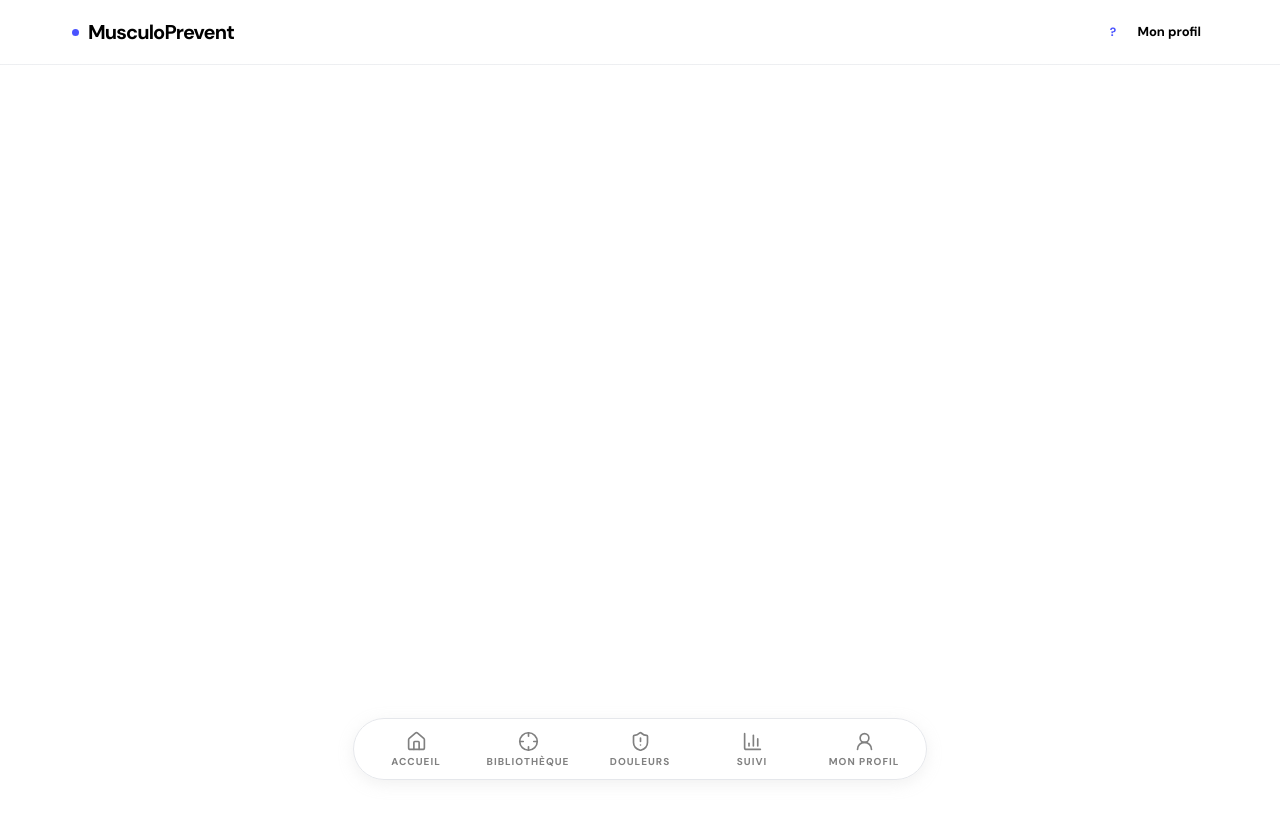
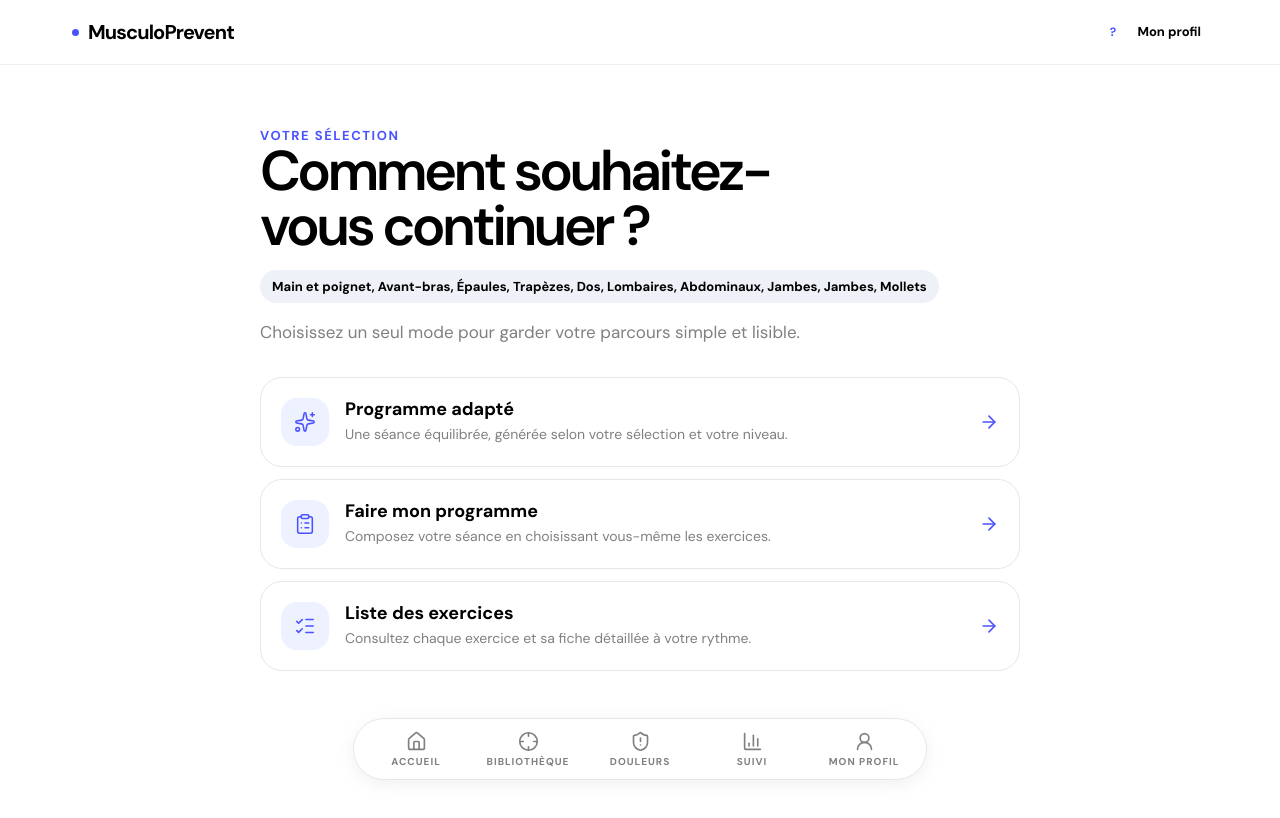
Before and after one commit to Doristil/MusculoPrevent, a React (Vite) app: page /selection/1/1 in a window 1280 px wide. Shown: the top 818 px of the page. Built offline with nearby package versions, Linux system fonts and the light colour scheme.

Commit message:
Add focused session choice flow and profile sex

```diff
--- a/src/App.jsx
+++ b/src/App.jsx
@@ -8,6 +8,7 @@ import SearchMode from "./pages/SearchMode";
 import Job from "./pages/Job";
 import BodyZone from "./pages/BodyZone";
 import Exercises from "./pages/Exercises";
+import SessionChoice from "./pages/SessionChoice";
 import ExerciseDetail from "./pages/ExerciseDetail";
 import Pain from "./pages/Pain";
 import Progress from "./pages/Progress";
@@ -48,6 +49,7 @@ function App() {
           />
           <Route path="/pain" element={<Pain />} />
           <Route path="/progress" element={<Progress />} />
+          <Route path="/selection/:scope/:value" element={<SessionChoice />} />
 
           <Route
             path="/exercises/job/:job"
--- a/src/components/BodyMap.css
+++ b/src/components/BodyMap.css
@@ -10,6 +10,8 @@
 .body-base .body-neck { fill: #e7ebf0; }
 .body-base .body-head { fill: #f2f4f7; }
 .body-base .body-hand, .body-base .body-foot { fill: #e6ebf0; }
+.body-base .body-hair { fill: #dce2ea; stroke: #c8d0db; stroke-width: 1.15; }
+.body-base.body-female .body-torso { fill: #edf1f5; }
 .merchant-cap { stroke: #202a38; stroke-width: .8; }
 .merchant-cap .cap-crown { fill: #f7f8fa; }
 .merchant-cap .cap-band, .merchant-cap .cap-visor, .merchant-cap .cap-badge { fill: #172033; }
--- a/src/pages/ExerciseDetail.css
+++ b/src/pages/ExerciseDetail.css
@@ -63,6 +63,7 @@
   .exercise-player .timer-ring{width:min(52vw,240px);padding:0}
   .exercise-player .timer-center{width:calc(100% - 38px);height:calc(100% - 38px)}
   .exercise-player .timer-center strong{font-size:clamp(2.45rem,10vw,3.5rem)}
+  .exercise-player .timer-ring-manual .timer-center strong{max-width:88%;font-size:clamp(1.45rem,6.2vw,2.25rem);line-height:1.04;overflow-wrap:anywhere}
   .exercise-player .timer-center span{margin-top:5px;font-size:9px}
   .exercise-player .timer-label{margin:11px 0 8px;font-size:10px}
   .exercise-player .series-dots{gap:6px}.exercise-player .series-dots span{width:9px;height:9px}
--- a/src/pages/Exercises.jsx
+++ b/src/pages/Exercises.jsx
@@ -1,5 +1,5 @@
 import { useEffect, useState } from "react";
-import { useNavigate, useParams } from "react-router-dom";
+import { useNavigate, useParams, useSearchParams } from "react-router-dom";
 import { exerciseHref, getExerciseScope } from "../utils/exerciseScope";
 import catalogTranslations from "../data/catalogTranslations";
 import { useTranslation } from "../context/LanguageContext";
@@ -22,9 +22,14 @@ export default function Exercises() {
   const [profile, setProfile] = useState(getActiveProfile);
   const [customExerciseIds, setCustomExerciseIds] = useState([]);
   const [sessionProfile, setSessionProfile] = useState("balanced");
+  const [searchParams] = useSearchParams();
   const { job: jobId, zone: zoneSlug, zones: zonesSlug } = useParams();
   const scope = jobId ? "job" : zonesSlug ? "zones" : "zone";
   const value = jobId ?? zonesSlug ?? zoneSlug;
+  const mode = searchParams.get("mode") ?? "list";
+  const showAdapted = mode === "adapted";
+  const showCustom = mode === "custom";
+  const showList = mode === "list" || mode === "custom";
   const { selectedZones, exercises: filteredExercises } = getExerciseScope(scope, value);
   const selectedZonesKey = selectedZones.join("|");
   const context = jobId
@@ -111,7 +116,7 @@ export default function Exercises() {
         </div>
       </div>
 
-      <section className="session-complexity" aria-label={t("sessionComplexity")}>
+      {showAdapted && <section className="session-complexity" aria-label={t("sessionComplexity")}>
         <div className="session-complexity-heading">
           <p>{t("sessionComplexity")}</p>
           <span>{t("sessionComplexityHelp")}</span>
@@ -124,9 +129,9 @@ export default function Exercises() {
             </button>
           ))}
         </div>
-      </section>
+      </section>}
 
-      <section className="custom-session-builder" aria-label={t("customSession")}>
+      {showCustom && <section className="custom-session-builder" aria-label={t("customSession")}>
         <div>
           <p>{t("customSession")}</p>
           <span>{t("customSessionHelp")}</span>
@@ -136,9 +141,9 @@ export default function Exercises() {
           {customExercises.length > 0 && <button className="custom-session-clear" type="button" onClick={() => setCustomExerciseIds([])}>{t("clearSelection")}</button>}
           <button className="custom-session-start" type="button" disabled={!customExercises.length} onClick={startCustomSession}>{t("startCustomSession")}</button>
         </div>
-      </section>
+      </section>}
 
-      <section className="session-picker" aria-label={t("adaptedSession")}>
+      {showAdapted && <section className="session-picker" aria-label={t("adaptedSession")}>
         <div className="session-picker-heading">
           <p>{t("adaptedSession")}</p>
           <span>{t("adaptedSessionHelp")}{levelLabel ? ` · ${levelLabel}` : ""}</span>
@@ -168,9 +173,9 @@ export default function Exercises() {
             <button type="button" disabled={!session.exercises.length} onClick={() => startTimedSession(session)}>{t("start")}</button>
           </article>
         ))}</div>
-      </section>
+      </section>}
 
-      {jobId && (
+      {showList && jobId && (
         <nav className="zone-menu" aria-label={t("quickZoneAccess")}>
           <span className="zone-menu-label">{t("goToZone")}</span>
           <div className="zone-menu-links">
@@ -183,6 +188,7 @@ export default function Exercises() {
         </nav>
       )}
 
+      {showList && <>
       <div className="exercise-list-heading">
         <p>{t("exerciseListEyebrow")}</p>
         <h2>{t("exerciseListTitle")}</h2>
@@ -240,6 +246,7 @@ export default function Exercises() {
           ))}
         </section>
       ))}
+      </>}
 
     </div>
 
--- a/src/pages/Pain.jsx
+++ b/src/pages/Pain.jsx
@@ -22,7 +22,7 @@ export default function Pain() {
       <Icon className="pain-icon" size={23} />
       <h2>{t(`pain_${key}_title`)}</h2>
       <p>{t(`pain_${key}_text`)}</p>
-      <div className="pain-zone-links">{zones.map((zone) => <button key={zone} type="button" onClick={() => navigate(`/exercises/body/${zone}`)}>{t(`zone_${zone}`)} <ArrowRight size={15} /></button>)}</div>
+      <div className="pain-zone-links">{zones.map((zone) => <button key={zone} type="button" onClick={() => navigate(`/selection/body/${zone}`)}>{t(`zone_${zone}`)} <ArrowRight size={15} /></button>)}</div>
     </article>)}</div>
   </section>;
 }
--- /dev/null
+++ b/src/pages/SessionChoice.css
@@ -0,0 +1,4 @@
+.session-choice-page{max-width:760px;margin:0 auto;padding:24px 0 110px;animation:fade .35s ease}
+.session-choice-page h1{max-width:620px;margin:0;color:var(--text);font-size:clamp(2.15rem,5vw,3.5rem);font-weight:600;letter-spacing:-.065em;line-height:.98}.session-choice-context{display:inline-flex;margin:16px 0 0;padding:8px 12px;border-radius:999px;background:#eef1f7;color:var(--text);font-size:13px;font-weight:750}.session-choice-intro{max-width:550px;margin:16px 0 32px;color:var(--text-secondary);font-size:17px;line-height:1.55}.session-choice-options{display:grid;gap:12px}.session-choice-card{display:grid;grid-template-columns:48px minmax(0,1fr) auto;align-items:center;gap:16px;width:100%;padding:20px;border:1px solid var(--border);border-radius:22px;background:var(--surface);color:var(--text);text-align:left;transition:transform .2s,border-color .2s,box-shadow .2s}.session-choice-card:hover{transform:translateY(-2px);border-color:#aeb7ff;box-shadow:0 12px 28px rgba(23,31,55,.07)}.session-choice-icon{display:grid;place-items:center;width:48px;height:48px;border-radius:16px;background:#eef1ff;color:var(--primary)}.session-choice-copy{display:grid;gap:4px}.session-choice-copy strong{font-size:18px;line-height:1.2}.session-choice-copy small{max-width:520px;color:var(--text-secondary);font-size:14px;line-height:1.42}.session-choice-arrow{color:var(--primary)}
+:root[data-theme="dark"] .session-choice-context{background:#26304a;color:#eef2ff}:root[data-theme="dark"] .session-choice-card{border-color:#465166;background:#202738}:root[data-theme="dark"] .session-choice-icon{background:#29315c;color:#c7cdff}
+@media(max-width:768px){.session-choice-page{padding:8px 0 96px}.session-choice-page h1{font-size:32px}.session-choice-intro{margin-bottom:24px;font-size:15px}.session-choice-card{grid-template-columns:42px minmax(0,1fr) auto;gap:12px;padding:15px;border-radius:18px}.session-choice-icon{width:42px;height:42px;border-radius:13px}.session-choice-copy strong{font-size:16px}.session-choice-copy small{font-size:12px}.session-choice-arrow{width:18px}}
--- /dev/null
+++ b/src/pages/SessionChoice.jsx
@@ -0,0 +1,54 @@
+import { useNavigate, useParams } from "react-router-dom";
+import { ArrowRight, ClipboardList, ListChecks, Sparkles } from "lucide-react";
+import { getExerciseScope } from "../utils/exerciseScope";
+import { useTranslation } from "../context/LanguageContext";
+import { localizedBodyZone, localizedJob } from "../utils/localize";
+import jobs from "../data/jobs";
+import bodyZones from "../data/bodyZones";
+import "./SessionChoice.css";
+
+const copy = {
+  fr: {
+    eyebrow: "Votre sélection", title: "Comment souhaitez-vous continuer ?", subtitle: "Choisissez un seul mode pour garder votre parcours simple et lisible.",
+    adapted: "Programme adapté", adaptedText: "Une séance équilibrée, générée selon votre sélection et votre niveau.",
+    custom: "Faire mon programme", customText: "Composez votre séance en choisissant vous-même les exercices.",
+    list: "Liste des exercices", listText: "Consultez chaque exercice et sa fiche détaillée à votre rythme.",
+  },
+  en: {
+    eyebrow: "Your selection", title: "How would you like to continue?", subtitle: "Choose one mode to keep your journey simple and easy to follow.",
+    adapted: "Adapted programme", adaptedText: "A balanced session generated for your selection and level.",
+    custom: "Build my programme", customText: "Create your session by choosing the exercises yourself.",
+    list: "Exercise list", listText: "Browse every exercise and its detailed guide at your own pace.",
+  },
+};
+
+export default function SessionChoice() {
+  const navigate = useNavigate();
+  const { t, language } = useTranslation();
+  const { scope: routeScope, value } = useParams();
+  const scope = routeScope === "body" ? "zone" : routeScope;
+  const labels = copy[language] ?? copy.fr;
+  const { selectedZones } = getExerciseScope(scope, value);
+  const context = routeScope === "job"
+    ? localizedJob(jobs.find((job) => String(job.id) === String(value)), t)
+    : selectedZones.map((zone) => localizedBodyZone(bodyZones.find((item) => item.exerciseZones.includes(zone)), t)).filter(Boolean).join(", ");
+  const options = [
+    { id: "adapted", icon: Sparkles, title: labels.adapted, text: labels.adaptedText },
+    { id: "custom", icon: ClipboardList, title: labels.custom, text: labels.customText },
+    { id: "list", icon: ListChecks, title: labels.list, text: labels.listText },
+  ];
+
+  return <section className="session-choice-page">
+    <p className="page-eyebrow">{labels.eyebrow}</p>
+    <h1>{labels.title}</h1>
+    {context && <p className="session-choice-context">{context}</p>}
+    <p className="session-choice-intro">{labels.subtitle}</p>
+    <div className="session-choice-options">
+      {options.map(({ id, icon: Icon, title, text }) => <button key={id} type="button" className="session-choice-card" onClick={() => navigate(`/exercises/${routeScope}/${value}?mode=${id}`)}>
+        <span className="session-choice-icon"><Icon size={22} strokeWidth={1.7} /></span>
+        <span className="session-choice-copy"><strong>{title}</strong><small>{text}</small></span>
+        <ArrowRight className="session-choice-arrow" size={20} />
+      </button>)}
+    </div>
+  </section>;
+}
--- a/src/utils/profile.js
+++ b/src/utils/profile.js
@@ -7,6 +7,7 @@ export const emptyProfile = {
   age: "",
   level: "",
   jobId: null,
+  sex: "male",
 };
 
 export function readProfile() {
```
Also changed, not shown: src/components/BodyMap.jsx (+14 -6 lines), src/pages/BodyZone.jsx (+11 -3 lines), src/pages/Job.jsx (+17 -3 lines).
